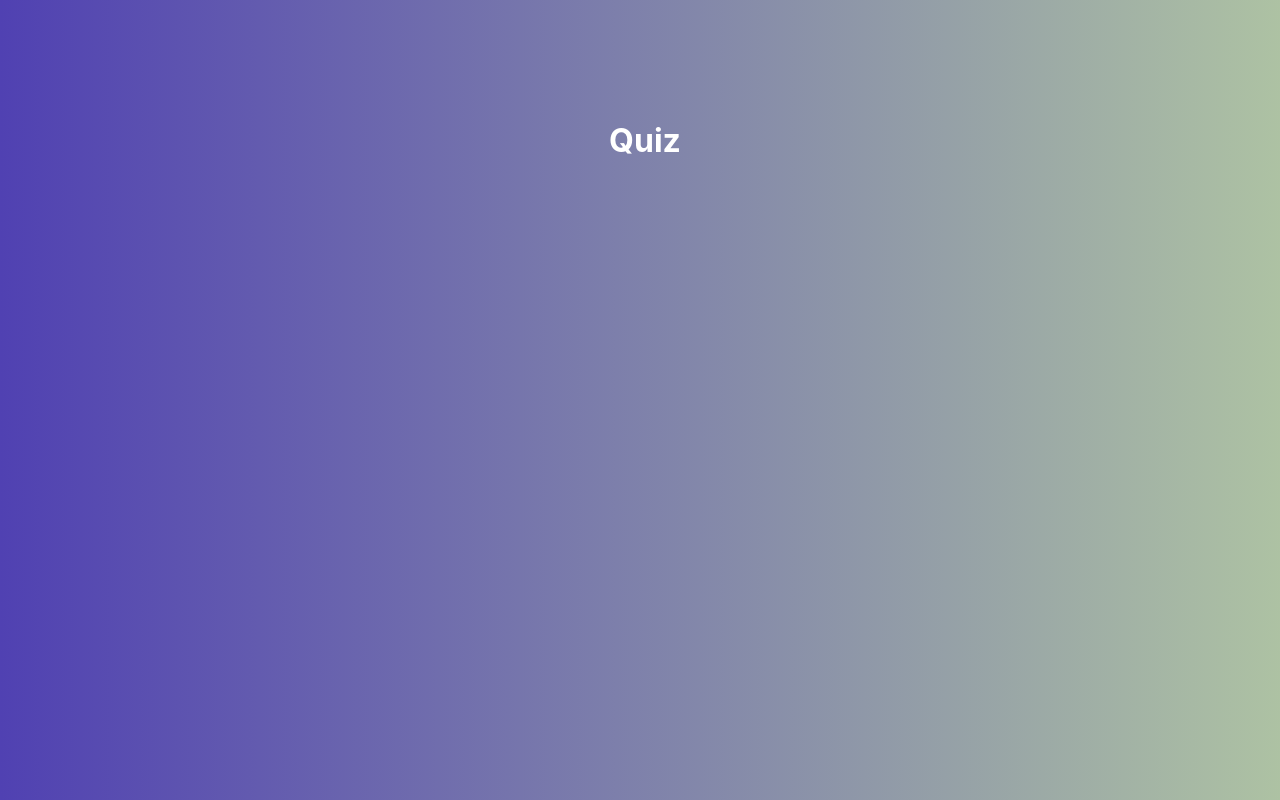
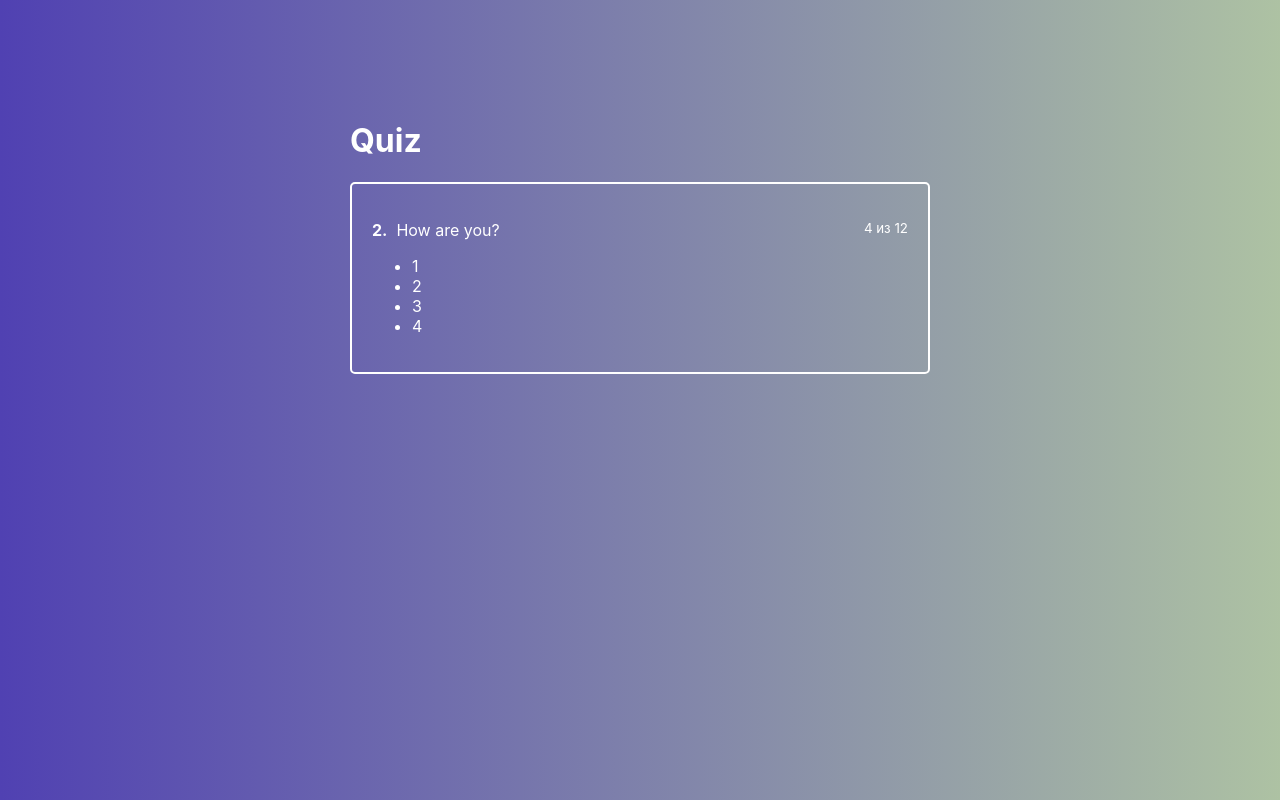
Before and after one commit to casper-ilona/react-quiz, a React app: page / in a window 1280 px wide. Built offline with nearby package versions, Linux system fonts and the light colour scheme.

Commit message:
создание главной страницы,создали файлы Quiz,добавили css свойство градиент (backround:linear-gradient()),добавила джс файл создала список вопросав

```diff
--- a/src/components/ActiveQuiz/ActiveQuiz.js
+++ b/src/components/ActiveQuiz/ActiveQuiz.js
@@ -0,0 +1,24 @@
+import React from "react";
+import classes from './ActiveQuiz.module.css';
+
+const ActiveQuiz = props => (
+    <div className={classes.ActiveQuiz}>
+        <p className={classes.Question}>
+          <span>
+              <strong>2.</strong>&nbsp;
+              How are you?
+          </span>
+
+            <small>4 из 12</small>
+        </p>
+
+        <ul>
+            <li>1</li>
+            <li>2</li>
+            <li>3</li>
+            <li>4</li>
+        </ul>
+    </div>
+);
+
+export default ActiveQuiz;
--- /dev/null
+++ b/src/components/ActiveQuiz/ActiveQuiz.module.css
@@ -0,0 +1,15 @@
+.ActiveQuiz {
+    padding: 20px;
+    color: #fff;
+    border: 2px solid #fff;
+    border-radius: 5px;
+    margin: 0 10px;
+    box-sizing: border-box;
+}
+
+
+.Question {
+    display: flex;
+    justify-content: space-between;
+
+}
--- a/src/containers/Quiz/Quiz.js
+++ b/src/containers/Quiz/Quiz.js
@@ -1,5 +1,6 @@
 import React, { Component } from 'react';
 import classes from './Quiz.module.css';
+import  ActiveQuiz from '../../components/ActiveQuiz/ActiveQuiz'
 
 class Quiz extends Component {
     state={
@@ -9,8 +10,19 @@
     render() {
         return (
             <div className={classes.Quiz}>
-                <h1>Quiz</h1>
+
+
+
+                <div className={classes.QuizWrapper}>
+                    <h1>Quiz</h1>
+
+
+                 <ActiveQuiz/>
+                </div>
+
             </div>
+
+
         );
     }
 }
--- a/src/containers/Quiz/Quiz.module.css
+++ b/src/containers/Quiz/Quiz.module.css
@@ -4,9 +4,14 @@
     padding-top: 100px;
     flex-grow: 1;
     width: 100%;
-    background:linear-gradient(90deg,#5041b2 0%,#7969 100%) ;
+    background: linear-gradient(90deg, #5041b2 0%, #7969 100%);
 }
-.Quiz h1{
-   color:#fff;
-   margin-left:10px;
+
+.Quiz h1 {
+    color: #fff;
+    margin-left: 10px;
 }
+
+.QuizWrapper {
+    width: 600px;
+}
```
Also changed, not shown: src/components/ActiveQuiz/ActiveQuiz.css (deleted).
